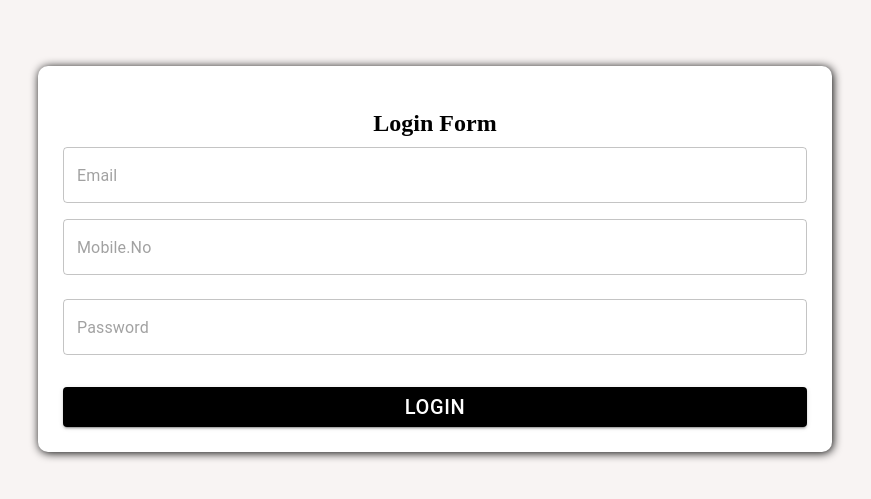
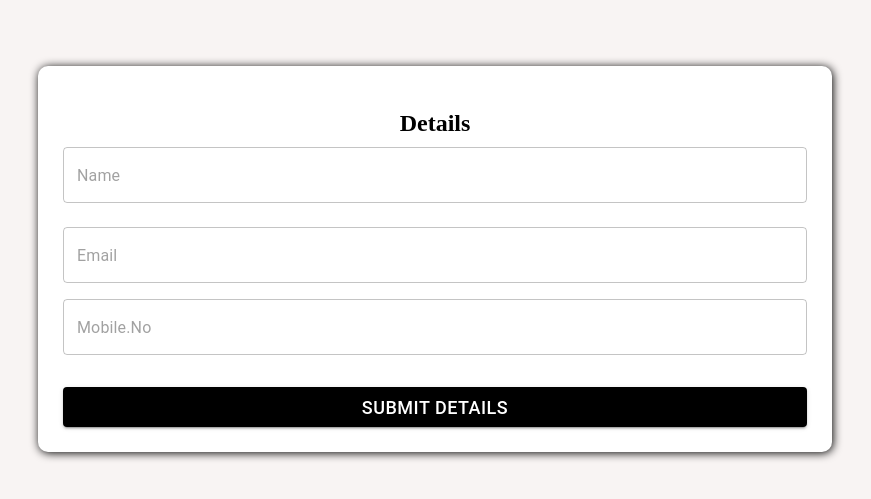
Before and after one commit to ChahitKolte2112/grow-me-organic, a React (Vite) app: page / in a window 1280 px wide. Shown: the part 141-640 px from the top of the page, without its empty margins (205-1076 px from the left). Built offline with nearby package versions, Linux system fonts and the light colour scheme.

Commit message:
shown user details in home page

```diff
--- a/src/pages/Home.tsx
+++ b/src/pages/Home.tsx
@@ -6,17 +6,12 @@ import { DataGrid, GridColDef } from "@mui/x-data-grid";
 import Department from "../component/Department";
 import { Button } from "@mui/material";
 import { useNavigate } from "react-router-dom";
-
-interface PostData {
-    userId: string;
-    id: string;
-    title: string;
-    body: string;
-}
+import { PostData } from "../utils/interfaces";
 const Home = () => {
     const [load, setload] = useState<boolean>(true);
     const navigate = useNavigate();
     const [data, setData] = useState<PostData[]>([]);
+    const [details, setDetails] = useState<any>({});
 
     const columns: GridColDef[] = [
         { field: "id", headerName: "id", width: 50 },
@@ -51,6 +46,13 @@ const Home = () => {
             setload(false);
         };
         fetchData();
+
+        if(localStorage.getItem("userdetails")){
+        const obj :any= localStorage.getItem("userdetails");
+        const temp: any = JSON.parse(obj);
+        setDetails(temp);
+        console.log(details)
+        }
     }, []);
 
     return (
@@ -60,13 +62,17 @@ const Home = () => {
                     backgroundColor: "#c6a79f",
                     display: "flex",
                     justifyContent: "flex-end",
-                    padding: "30px",
+                    gap:"20px",
+                    padding: "5px",
                 }}
             >
+                <div>
+                    <h4>{"Welcome " + details?.name + " (" + details?.email +") "}</h4>
+                </div>
                 <Button
-                    style={{ color: "white", border: "2px solid whitesmoke" }}
+                    sx={{ color: "white", border: "2px solid whitesmoke",fontSize:"12px",padding:"5px" ,lineHeight:0,fontWeight:"bold"}}
                     onClick={() => {
-                        localStorage.removeItem("userdetails");
+                        localStorage.clear();
                         navigate("/");
                     }}
                 >
@@ -78,13 +84,13 @@ const Home = () => {
                     display: "flex",
                     justifyContent: "center",
                     marginTop: "30px",
-                    marginBottom:"90px"
+                    marginBottom: "90px",
                 }}
             >
                 <Box
                     sx={{
                         height: "370px",
-                        width: "60%"
+                        width: "60%",
                     }}
                 >
                     <h1>Posts</h1>
@@ -97,19 +103,15 @@ const Home = () => {
                                     pageSize: 5,
                                 },
                             },
-
                         }}
                         showColumnVerticalBorder
                         showCellVerticalBorder
-
                         loading={load}
                         pageSizeOptions={[5]}
                         disableRowSelectionOnClick
-
                     />
                 </Box>
             </div>
-
 
             <div
                 style={{
@@ -118,8 +120,11 @@ const Home = () => {
                     marginTop: "30px",
                 }}
             >
-
-                <Box sx={{ width: {sm : "80%",sx:"100%",md : "60%",lg:"60%"} }}>
+                <Box
+                    sx={{
+                        width: { sm: "80%", sx: "100%", md: "60%", lg: "60%" },
+                    }}
+                >
                     <h1>Departments</h1>
                     <Department />
                 </Box>
--- a/src/pages/Login.tsx
+++ b/src/pages/Login.tsx
@@ -1,60 +1,59 @@
-import React, { useState, useEffect } from "react";
+import { useState, useEffect } from "react";
 import { TextField, Button, Box } from "@mui/material";
 import { useNavigate } from "react-router-dom";
-
-
-interface FormData {
-    email : string,
-    password:string,
-    mobilenumber:string,
-}
-
-interface ErrorForm {
-    email : boolean,
-    password:boolean,
-    mobilenumber:boolean
-}
-
+import { Person,ErrorForm } from "../utils/interfaces";
 
 const Login = () => {
     const navigate = useNavigate();
-
-
-    const [formdata,setFormData] = useState<FormData>({email:"",password:"",mobilenumber:""});
-    const [errorData,setErrorData] = useState<ErrorForm>({email:false,password:false,mobilenumber:false})
+    const [formdata, setFormData] = useState<Person>({
+        email: "",
+        name: "",
+        mobilenumber: "",
+    });
+    const [errorData, setErrorData] = useState<ErrorForm>({
+        email: false,
+        name: false,
+        mobilenumber: false,
+    });
 
     const changeHandler = (e: any) => {
-        setFormData({...formdata,[e.target.name]:e.target.value});
-        setErrorData({...errorData,[e.target.name]:false});
+        setFormData({ ...formdata, [e.target.name]: e.target.value });
+        setErrorData({ ...errorData, [e.target.name]: false });
     };
-    const handleSubmit =  (event: any) => {
+    const handleSubmit = (event: any) => {
         event.preventDefault();
-
-        let temp : ErrorForm = {email:false,password:false,mobilenumber:false}
+        let temp: ErrorForm = {
+            email: false,
+            name: false,
+            mobilenumber: false,
+        };
         if (formdata.email === "") {
-            temp = {...temp,email:true};
+            temp = { ...temp, email: true };
         }
 
-        if (formdata.password === "" ) {
-            temp = {...temp,password:true};
+        if (formdata.name === "") {
+            temp = { ...temp, name: true };
         }
-        if (formdata.mobilenumber === "" || formdata.mobilenumber.length !== 10) {
-            temp = {...temp,mobilenumber:true};
+        if (
+            formdata.mobilenumber === "" ||
+            formdata.mobilenumber.length !== 10
+        ) {
+            temp = { ...temp, mobilenumber: true };
         }
 
         setErrorData(temp);
 
-        if (formdata.email && formdata.password && formdata.mobilenumber) {
-            let details: FormData = {
-                email: formdata.email,
-                password: formdata.password,
-                mobilenumber: formdata.mobilenumber,
-            };
-            let jsonobj = JSON.stringify({email:details?.email,mobilenumber:details?.mobilenumber});
+        if (
+            formdata.email &&
+            formdata.name &&
+            formdata.mobilenumber &&
+            formdata.mobilenumber.length === 10
+        ) {
+
+            let jsonobj = JSON.stringify(formdata);
             localStorage.setItem("userdetails", jsonobj);
             navigate("/home");
         }
-        console.log(errorData)
     };
     useEffect(() => {
         if (localStorage.getItem("userdetails")) {
@@ -62,7 +61,7 @@ const Login = () => {
         }
     }, []);
     return (
-        <React.Fragment>
+        <>
             <Box
                 sx={{
                     display: "flex",
@@ -88,8 +87,21 @@ const Login = () => {
                                 textAlign: "center",
                             }}
                         >
-                            Login Form
+                            Details{" "}
                         </h2>
+                        <TextField
+                            placeholder="Name"
+                            onChange={changeHandler}
+                            variant="outlined"
+                            color="secondary"
+                            type="text"
+                            name="name"
+                            value={formdata.name}
+                            error={errorData.name}
+                            fullWidth
+                            sx={{ mb: 3 }}
+                            helperText={errorData.name && "Enter valid name"}
+                        />
                         <TextField
                             placeholder="Email"
                             name="email"
@@ -100,6 +112,10 @@ const Login = () => {
                             fullWidth
                             value={formdata.email}
                             error={errorData.email}
+                            helperText={
+                                errorData.email &&
+                                "Please enter the valid email address"
+                            }
                         />
                         <TextField
                             placeholder="Mobile.No"
@@ -113,19 +129,12 @@ const Login = () => {
                             sx={{
                                 mb: 3,
                             }}
+                            helperText={
+                                errorData.mobilenumber &&
+                                "Enter 10 digit mobile number"
+                            }
                         />
-                        <TextField
-                            placeholder="Password"
-                            onChange={changeHandler}
-                            variant="outlined"
-                            color="secondary"
-                            type="password"
-                            name="password"
-                            value={formdata.password}
-                            error={errorData.password}
-                            fullWidth
-                            sx={{ mb: 3 }}
-                        />
+
                         <div
                             style={{
                                 display: "flex",
@@ -139,7 +148,7 @@ const Login = () => {
                                     height: "40px",
                                     borderRadius: 1,
                                     padding: "10px 10px",
-                                    fontSize: "20px",
+                                    fontSize: "18px",
                                 }}
                                 style={{
                                     backgroundColor: "black",
@@ -147,13 +156,13 @@ const Login = () => {
                                 variant="contained"
                                 type="submit"
                             >
-                                Login
+                                Submit Details
                             </Button>
                         </div>
                     </form>
                 </Box>
             </Box>
-        </React.Fragment>
+        </>
     );
 };
 
--- /dev/null
+++ b/src/utils/interfaces.tsx
@@ -0,0 +1,23 @@
+export interface PostData {
+    userId: string;
+    id: string;
+    title: string;
+    body: string;
+}
+export interface Person {
+    name: string;
+    email: string;
+    mobilenumber: string;
+}
+
+export interface FormData {
+    email: string;
+    name: string;
+    mobilenumber: string;
+}
+
+export interface ErrorForm {
+    email: boolean;
+    name: boolean;
+    mobilenumber: boolean;
+}
```
